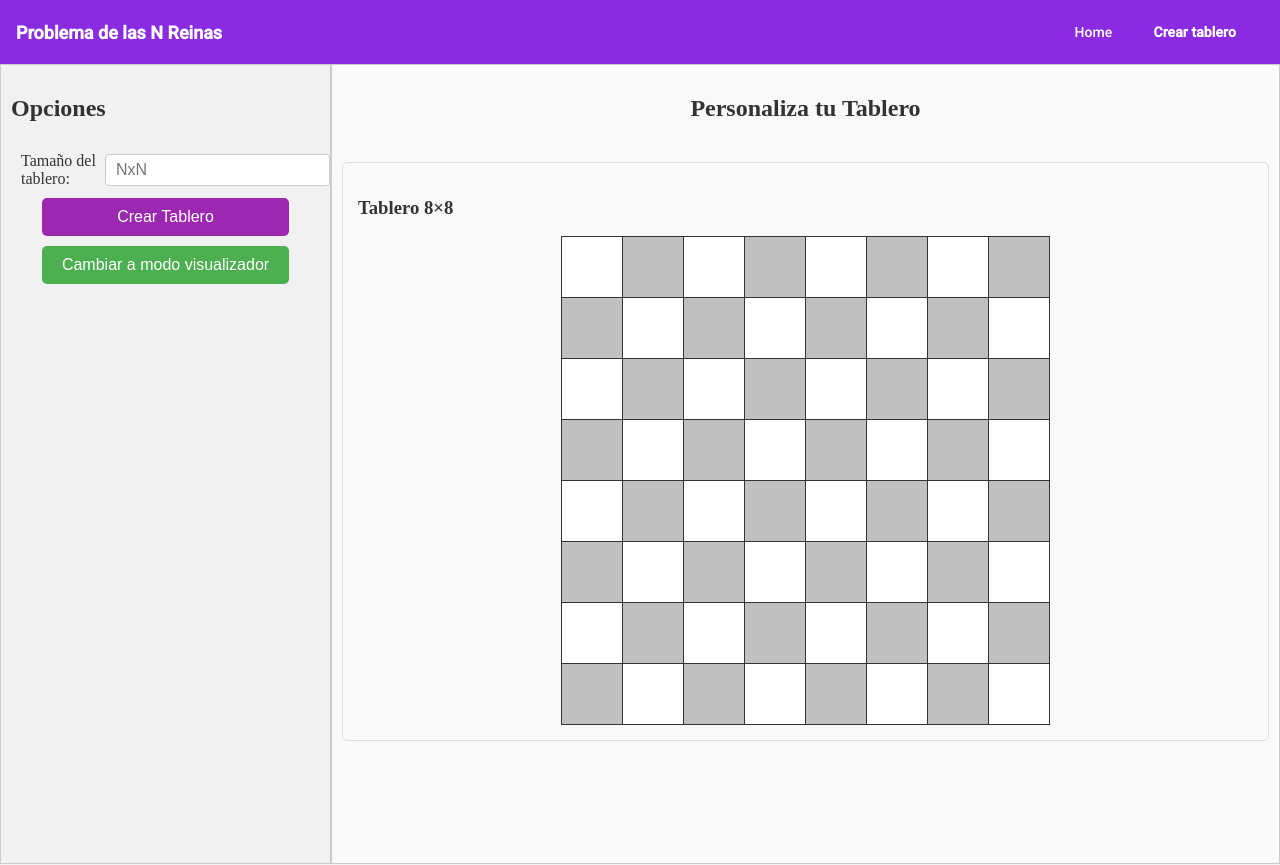
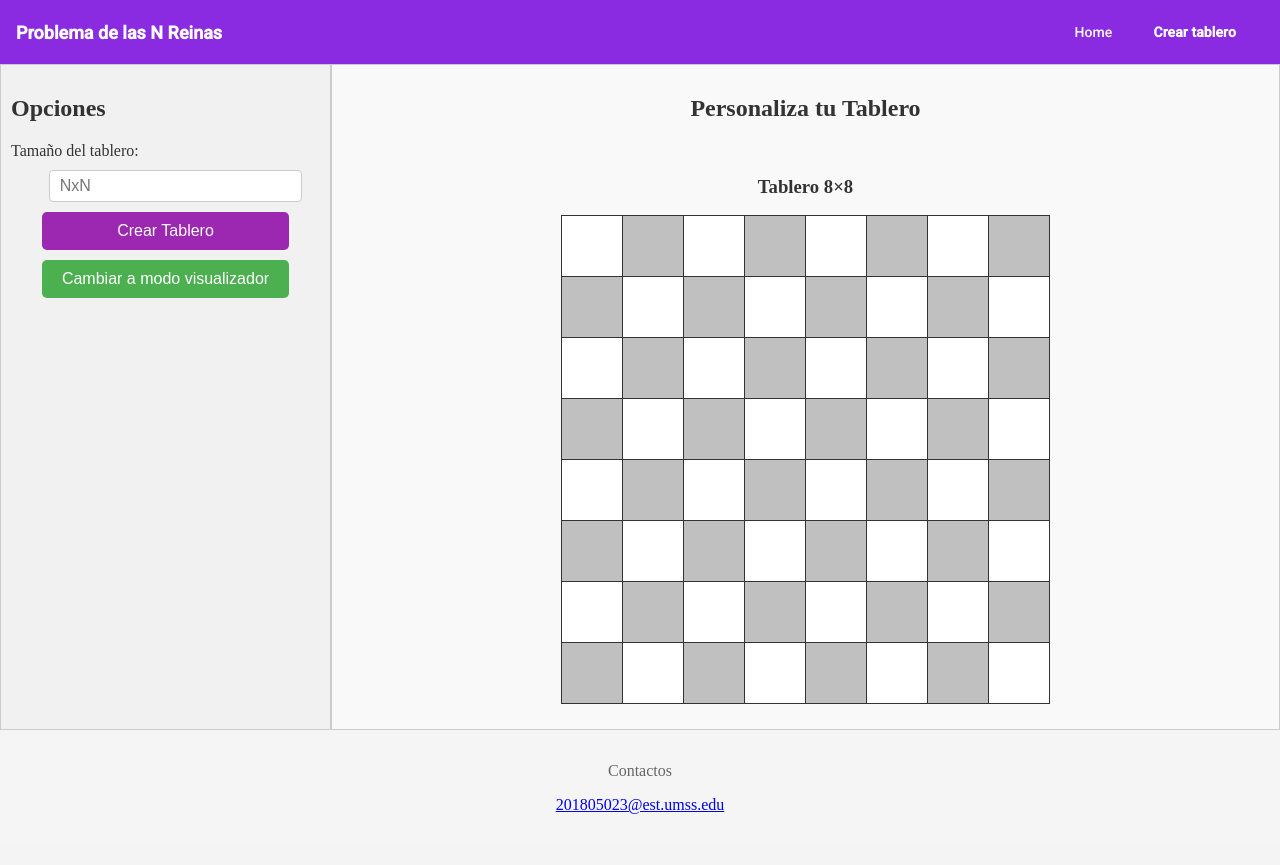
Before and after one commit to Frosmin/Proyecto_progra_web, an Angular app in the folder frontend/angular/: page /crear in a window 1280 px wide. Shown: the top 865 px of the page. Built offline with nearby package versions, Linux system fonts and the light colour scheme.

Commit message:
edit: form component

```diff
--- a/frontend/angular/src/app/Components/component.template_editor.html
+++ b/frontend/angular/src/app/Components/component.template_editor.html
@@ -1,4 +1,4 @@
-<div>
+<div class="editor-container">
   <div class="template-editor-title">
     <h2>Personaliza tu Tablero</h2>
   </div>
@@ -18,17 +18,25 @@
           [safe]="celda.safe"
           [status]="celda.status"
           [content]="celda.content"
-            (onClickBox)="handleBoxClick($event)"></app-box>
+          (onClickBox)="handleBoxClick($event)"
+        ></app-box>
         }
       </div>
-      }
-      @if(dropdownProps.show){
-        <ul class="dropdown"
+      } @if(dropdownProps.show){
+      <ul
+        class="dropdown"
         [style.top]="(100 / tableroSize) * dropdownProps.x + '%'"
-        [style.left]="(100/tableroSize) * (dropdownProps.y ) + '%'">
+        [style.left]="(100/tableroSize) * (dropdownProps.y ) + '%'"
+      >
         @for(piece of pieces; track $index) {
         <li (click)="handleSelectPiece(piece.type)">
-              <img src="{{piece.img}}" alt="piece" class="piece-image" width="30" height="30">
+          <img
+            src="{{piece.img}}"
+            alt="piece"
+            class="piece-image"
+            width="30"
+            height="30"
+          />
         </li>
         }
       </ul>
@@ -36,11 +44,11 @@
     </div>
     @if(!editor){
     <div class="btn-container">
-        <button class="creational-btn" (click)="handleValidateBoard()">Verificar</button>
+      <button class="creational-btn" (click)="handleValidateBoard()">
+        Verificar
+      </button>
     </div>
     }
   </div>
   }
-
-
 </div>
--- a/frontend/angular/src/app/Components/component.template_editor.scss
+++ b/frontend/angular/src/app/Components/component.template_editor.scss
@@ -1,4 +1,8 @@
-
+.editor-container{
+  display: flex;
+  flex-direction: column;
+  height: 100%;
+}
 
 .button-list {
     display: flex;
@@ -29,11 +33,15 @@
 
 /* Estilos para el tablero */
 .tablero-container {
-  margin: 20px 0;
+  // margin: 20px 0;
   padding: 15px;
-  border: 1px solid #ddd;
-  border-radius: 5px;
+  // border: 1px solid #ddd;
+  // border-radius: 5px;
   background-color: #f9f9f9;
+  display: flex;
+  flex-direction: column;
+  align-items: center;
+  height: 100%;
 }
 
 .tablero {
@@ -49,15 +57,15 @@
 }
 
 .tablero app-box {
-  min-width: 60px;
-  min-height: 60px;
+  min-width: 20px;
+  min-height: 20px;
 }
 
 /* Para tableros más grandes, ajustar el tamaño de las celdas */
 @media (max-width: 768px) {
   .tablero app-box {
-    min-width: 40px;
-    min-height: 40px;
+    min-width: 20px;
+    min-height: 20px;
   }
 }
 
--- a/frontend/angular/src/app/Components/component.template_editor.ts
+++ b/frontend/angular/src/app/Components/component.template_editor.ts
@@ -1,4 +1,4 @@
-import { inject, Input, NgModule } from '@angular/core';
+import { EventEmitter, inject, Input, NgModule, Output } from '@angular/core';
 import { CommonModule } from '@angular/common';
 import { Component, Type } from '@angular/core';
 import { PrefabComponent } from '../Prefabs/prefab.component';
--- a/frontend/angular/src/app/Components/creatorButton/component.buttonList.css
+++ b/frontend/angular/src/app/Components/creatorButton/component.buttonList.css
@@ -23,11 +23,12 @@
     display: flex;
     align-items: center;
     justify-content: center;
-    padding: 10px;
+    /* padding: 10px; */
+    margin: 10px;
 }
 
 .input-number{
-    width: 100%;
+    width: 75%;
     height: 30px;
     padding: 0 10px;
     font-size: 16px;
--- a/frontend/angular/src/app/Components/creatorButton/component.buttonList.html
+++ b/frontend/angular/src/app/Components/creatorButton/component.buttonList.html
@@ -1,7 +1,8 @@
 <h2>Opciones</h2>
 
+<label for="tableroSize">Tamaño del tablero:</label>
+
 <div class="input-form">
-  <label for="tableroSize">Tamaño del tablero:</label>
   <input
     id="tableroSize"
     type="number"
@@ -11,6 +12,7 @@
     placeholder="NxN"
     class="input-number"
   />
+
 </div>
 
 <div class="button-list">
@@ -24,19 +26,12 @@
   </div>
   <div class="button-list">
     <div class="button-option">
-
-
       <app-creator-button
-      [name]="editor ? 'Cambiar a modo visualizador' : 'Cambiar a modo editor'"
-      [buttonColor]="'#4CAF50'"
-      (addPrefab)="toggleEditor()"
-    />
-
-
-
-
+        [name]="editor ? 'Cambiar a modo visualizador' : 'Cambiar a modo editor'"
+        [buttonColor]="'#4CAF50'"
+        (addPrefab)="toggleEditor()"
+      />
     </div>
-
 
     <!-- @for(button of buttons; track button.label) {
   <div class="button-option">
--- a/frontend/angular/src/app/Components/creatorButton/component.buttonList.ts
+++ b/frontend/angular/src/app/Components/creatorButton/component.buttonList.ts
@@ -4,10 +4,11 @@ import { PrefabComponent } from '../../Prefabs/prefab.component';
 import { CreatorButtonComponent } from './component.button';
 import { FormsModule } from '@angular/forms';
 import { CommonModule } from '@angular/common';
+import {MatInputModule} from '@angular/material/input';
 
 @Component({
     selector: 'app-button-list',
-    imports: [CreatorButtonComponent, FormsModule, CommonModule],
+    imports: [CreatorButtonComponent, FormsModule, CommonModule, MatInputModule],
     standalone: true,
     templateUrl: './component.buttonList.html',
     styleUrls: ['./component.buttonList.css']
--- a/frontend/angular/src/app/form/form.component.css
+++ b/frontend/angular/src/app/form/form.component.css
@@ -1,14 +1,20 @@
-.template-editor-container{
+/* .template-editor-container{
     position: relative;
     display: flex;
-    height: 100vh;
+    height: 100%;
+} */
+
+.form-container {
+    position: relative;
+    display: flex;
+    height: 100%;
 }
 
 .template-editor {
     flex: 3; /* Take up more space */
     border: 1px solid #ccc; /* Add a border for visual separation */
     padding: 10px;
-    overflow-y: auto; /* Allow scrolling if content overflows */
+    /* overflow-y: auto; Allow scrolling if content overflows */
     background-color: #f9f9f9; /* Light background for better contrast */
 }
 
@@ -17,6 +23,12 @@
     flex: 1; /* Take up less space */
     border: 1px solid #ccc; /* Add a border for visual separation */
     padding: 10px;
-    overflow-y: auto; /* Allow scrolling if content overflows */
+    /* overflow-y: auto; Allow scrolling if content overflows */
     background-color: #f1f1f1; /* Slightly darker background */
 }
+
+@media (max-width: 900px){
+    .form-container{
+        flex-direction: column;
+    }
+}
--- a/frontend/angular/src/app/form/form.component.html
+++ b/frontend/angular/src/app/form/form.component.html
@@ -1,4 +1,4 @@
-<section class="template-editor-container">
+<section class="form-container">
 
     <div class="button-list">
         <app-button-list
```
Lines whose indentation alone changed are shown as unchanged.
